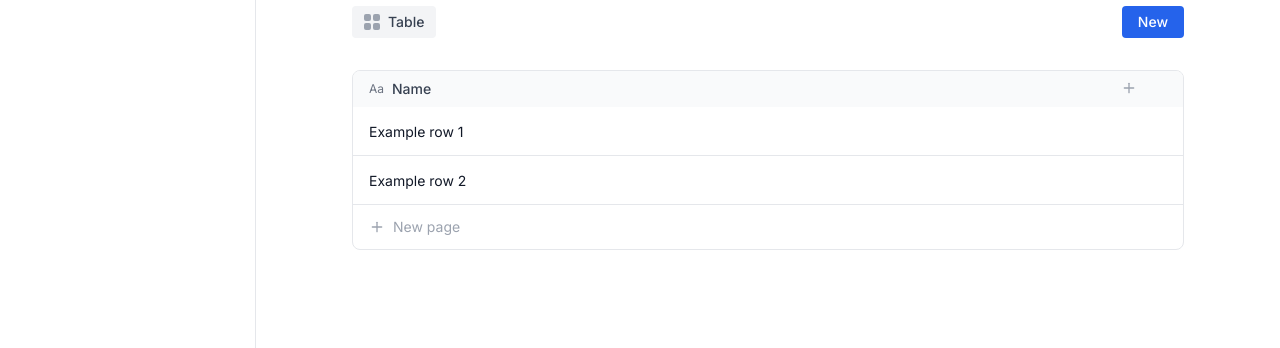
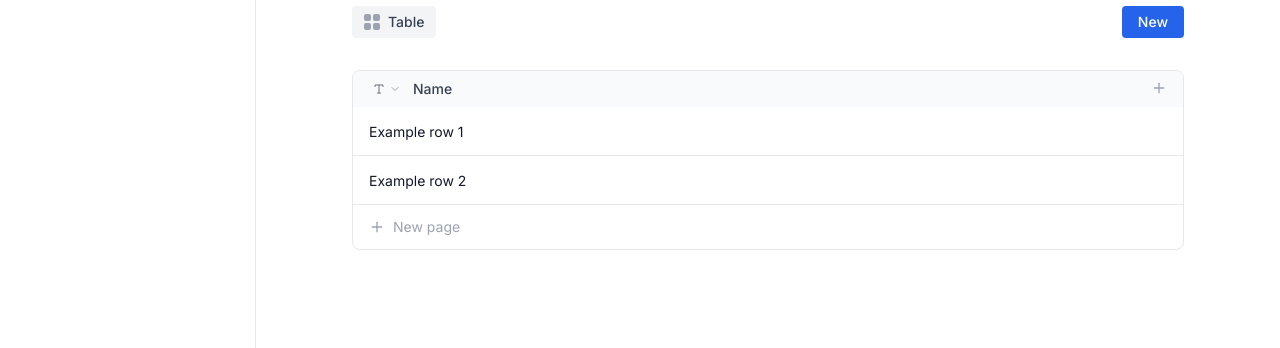
Before and after one commit to rzikydn/Mirov, a React (Vite) app: page /dashboard in a window 1280 px wide. Both pictures are taken after a click on the button "New database 1". Shown: the part 259-607 px from the top of the page. Built offline with nearby package versions, Linux system fonts and the light colour scheme; a web font is replaced by a local one.

Commit message:
Revisi fitur database table

```diff
--- a/src/components/dashboards/DatabaseTable.tsx
+++ b/src/components/dashboards/DatabaseTable.tsx
@@ -1,8 +1,8 @@
-// src/components/dashboards/DatabaseTable.tsx (Notion Style)
+// src/components/dashboards/DatabaseTable.tsx (Notion Style - Enhanced)
 
-import React, { useState } from 'react';
+import React, { useState, useRef } from 'react';
 import { motion } from 'framer-motion';
-import { Plus, MoreHorizontal, Image, FileText, Smile } from 'lucide-react';
+import { Plus, MoreHorizontal, Image, FileText, Smile, Edit3, Calendar, Hash, Type, CheckSquare, ChevronDown } from 'lucide-react';
 import { Database, DatabaseRow } from '../../types/database';
 import { propertyTypes } from '../../constants/dashboard';
 import AddPropertyModal from './modals/AddPropertyModal';
@@ -13,6 +13,51 @@ interface DatabaseTableProps {
   setDatabases: React.Dispatch<React.SetStateAction<Database[]>>;
   darkMode: boolean;
 }
+
+// Property type icons mapping
+const propertyTypeIcons: Record<string, React.ReactNode> = {
+  text: <Type className="w-3 h-3" />,
+  number: <Hash className="w-3 h-3" />,
+  date: <Calendar className="w-3 h-3" />,
+  checkbox: <CheckSquare className="w-3 h-3" />,
+};
+
+// Type Change Dropdown Component
+const TypeChangeDropdown: React.FC<{
+  currentType: string;
+  darkMode: boolean;
+  onTypeChange: (type: string) => void;
+  onClose: () => void;
+}> = ({ currentType, darkMode, onTypeChange, onClose }) => {
+  const types = [
+    { value: 'text', label: 'Text', icon: <Type className="w-4 h-4" /> },
+    { value: 'number', label: 'Number', icon: <Hash className="w-4 h-4" /> },
+    { value: 'date', label: 'Date', icon: <Calendar className="w-4 h-4" /> },
+    { value: 'checkbox', label: 'Checkbox', icon: <CheckSquare className="w-4 h-4" /> },
+  ];
+
+  return (
+    <div className={`absolute top-full left-0 mt-1 ${darkMode ? 'bg-[#2a2a2a]' : 'bg-white'} rounded-lg shadow-lg border ${darkMode ? 'border-gray-700' : 'border-gray-200'} py-1 z-50 min-w-[150px]`}>
+      {types.map((type) => (
+        <button
+          key={type.value}
+          onClick={() => {
+            onTypeChange(type.value);
+            onClose();
+          }}
+          className={`w-full flex items-center gap-2 px-3 py-2 text-sm ${
+            currentType === type.value
+              ? darkMode ? 'bg-blue-600 text-white' : 'bg-blue-100 text-blue-900'
+              : darkMode ? 'text-gray-300 hover:bg-gray-700' : 'text-gray-700 hover:bg-gray-100'
+          }`}
+        >
+          {type.icon}
+          {type.label}
+        </button>
+      ))}
+    </div>
+  );
+};
 
 const DatabaseTable: React.FC<DatabaseTableProps> = ({
   database,
@@ -25,6 +70,10 @@ const DatabaseTable: React.FC<DatabaseTableProps> = ({
   const [isEditingName, setIsEditingName] = useState(false);
   const [editedName, setEditedName] = useState(database.name);
   const [hoveredRow, setHoveredRow] = useState<string | null>(null);
+  const [typeDropdownOpen, setTypeDropdownOpen] = useState<string | null>(null);
+  const newRowRef = useRef<HTMLTableRowElement>(null);
+  const tableContainerRef = useRef<HTMLDivElement>(null);
+  const newColumnRef = useRef<HTMLTableHeaderCellElement>(null);
 
   const updateThisDb = (mutator: (db: Database) => Database) =>
     setDatabases((prev) => prev.map((d) => (d.id === database.id ? mutator(d) : d)));
@@ -78,6 +127,16 @@ const DatabaseTable: React.FC<DatabaseTableProps> = ({
       return { ...db, columns: updatedColumns, rows: updatedRows };
     });
     setShowAddProperty(false);
+
+    // Scroll to new column after it's added
+    setTimeout(() => {
+      if (tableContainerRef.current && newColumnRef.current) {
+        const container = tableContainerRef.current;
+        const column = newColumnRef.current;
+        const scrollLeft = column.offsetLeft - container.offsetWidth + column.offsetWidth + 50;
+        container.scrollTo({ left: scrollLeft, behavior: 'smooth' });
+      }
+    }, 100);
   };
 
   const handleDeleteProperty = (key: string) => {
@@ -120,6 +179,11 @@ const DatabaseTable: React.FC<DatabaseTableProps> = ({
       ),
     };
     updateThisDb((db) => ({ ...db, rows: [...db.rows, newRow] }));
+
+    // Scroll to new row after it's added
+    setTimeout(() => {
+      newRowRef.current?.scrollIntoView({ behavior: 'smooth', block: 'center' });
+    }, 100);
   };
 
   const handleDatabaseNameChange = () => {
@@ -144,7 +208,7 @@ const DatabaseTable: React.FC<DatabaseTableProps> = ({
       initial={{ opacity: 0 }}
       animate={{ opacity: 1 }}
       exit={{ opacity: 0 }}
-      className={`h-full ${darkMode ? 'bg-[#191919]' : 'bg-white'}`}
+      className={`h-full overflow-auto ${darkMode ? 'bg-[#191919]' : 'bg-white'}`}
     >
       {/* Header - Notion Style */}
       <div className="px-8 sm:px-12 lg:px-24 pt-12 pb-4">
@@ -170,7 +234,7 @@ const DatabaseTable: React.FC<DatabaseTableProps> = ({
           </button>
         </div>
 
-        {/* Title */}
+        {/* Title with Edit Icon */}
         <div className="mb-8">
           {isEditingName ? (
             <input
@@ -185,6 +249,7 @@ const DatabaseTable: React.FC<DatabaseTableProps> = ({
               placeholder="Untitled"
             />
           ) : (
+            <div className="flex items-center gap-3 group">
               <h1
                 onClick={() => setIsEditingName(true)}
                 className={`text-4xl font-bold cursor-text ${
@@ -193,6 +258,16 @@ const DatabaseTable: React.FC<DatabaseTableProps> = ({
               >
                 {database.name}
               </h1>
+              <button
+                onClick={() => setIsEditingName(true)}
+                className={`opacity-0 group-hover:opacity-100 transition-opacity p-2 rounded ${
+                  darkMode ? 'hover:bg-gray-800' : 'hover:bg-gray-100'
+                }`}
+                title="Edit title"
+              >
+                <Edit3 className={`w-5 h-5 ${darkMode ? 'text-gray-400' : 'text-gray-500'}`} />
+              </button>
+            </div>
           )}
         </div>
 
@@ -221,34 +296,60 @@ const DatabaseTable: React.FC<DatabaseTableProps> = ({
         </div>
       </div>
 
-      {/* Table - Notion Style */}
-      <div className="px-8 sm:px-12 lg:px-24">
+      {/* Table - Notion Style with Scroll */}
+      <div className="px-8 sm:px-12 lg:px-24 pb-12">
         <div className={`border rounded-lg overflow-hidden ${
           darkMode ? 'border-gray-800' : 'border-gray-200'
         }`}>
+          {/* Scrollable container - only horizontal scroll here */}
+          <div className="overflow-x-auto" ref={tableContainerRef}>
             <table className="w-full">
-            {/* Table Header */}
-            <thead>
-              <tr className={`${darkMode ? 'bg-[#202020]' : 'bg-gray-50'}`}>
+              {/* Table Header - Sticky */}
+              <thead className={`sticky top-0 z-10 ${darkMode ? 'bg-[#202020]' : 'bg-gray-50'}`}>
+                <tr>
                   {database.columns.map((col, index) => (
                     <th
                       key={col.key}
+                      ref={index === database.columns.length - 1 ? newColumnRef : null}
                       className={`text-left px-4 py-2 font-normal ${
-                      index === 0 ? 'w-80' : ''
+                        index === 0 ? 'min-w-[320px]' : 'min-w-[200px]'
                       }`}
                     >
                       <div className="flex items-center gap-2 group">
+                        {/* Type Icon with Dropdown */}
+                        <div className="relative">
+                          <button
+                            onClick={() => setTypeDropdownOpen(typeDropdownOpen === col.key ? null : col.key)}
+                            className={`flex items-center gap-1 px-1 py-0.5 rounded ${
+                              darkMode ? 'hover:bg-gray-700' : 'hover:bg-gray-200'
+                            }`}
+                          >
                             <span className={`text-xs ${darkMode ? 'text-gray-400' : 'text-gray-500'}`}>
-                        Aa
+                              {propertyTypeIcons[col.type] || propertyTypeIcons.text}
                             </span>
+                            <ChevronDown className={`w-3 h-3 ${darkMode ? 'text-gray-500' : 'text-gray-400'}`} />
+                          </button>
+                          {typeDropdownOpen === col.key && (
+                            <TypeChangeDropdown
+                              currentType={col.type}
+                              darkMode={darkMode}
+                              onTypeChange={(type) => handleColumnTypeChange(col.key, type)}
+                              onClose={() => setTypeDropdownOpen(null)}
+                            />
+                          )}
+                        </div>
+
+                        {/* Column Label */}
                         <input
                           value={col.label}
                           onChange={(e) => handleColumnLabelChange(col.key, e.target.value)}
                           className={`text-sm font-medium ${
                             darkMode ? 'text-gray-300 bg-transparent' : 'text-gray-700 bg-transparent'
-                        } border-0 focus:outline-none px-0 py-0`}
+                          } border-0 focus:outline-none px-0 py-0 flex-1`}
                           placeholder="Name"
                         />
+
+                        {/* Delete Button */}
                         <button
                           onClick={() => handleDeleteProperty(col.key)}
                           className={`opacity-0 group-hover:opacity-100 p-1 rounded transition-opacity ${
@@ -260,7 +361,7 @@ const DatabaseTable: React.FC<DatabaseTableProps> = ({
                       </div>
                     </th>
                   ))}
-                <th className="w-12">
+                  <th className="w-12 sticky right-0">
                     <button
                       onClick={() => setShowAddProperty(true)}
                       className={`p-1 rounded ${
@@ -276,9 +377,10 @@ const DatabaseTable: React.FC<DatabaseTableProps> = ({
 
               {/* Table Body */}
               <tbody className={`${darkMode ? 'divide-gray-800' : 'divide-gray-200'} divide-y`}>
-              {database.rows.map((row) => (
+                {database.rows.map((row, rowIndex) => (
                   <tr
                     key={row.id}
+                    ref={rowIndex === database.rows.length - 1 ? newRowRef : null}
                     onMouseEnter={() => setHoveredRow(row.id)}
                     onMouseLeave={() => setHoveredRow(null)}
                     className={`group ${
@@ -309,10 +411,11 @@ const DatabaseTable: React.FC<DatabaseTableProps> = ({
                               type="number"
                               value={prop.value}
                               onChange={(e) => handleValueChange(row.id, col.key, e.target.valueAsNumber)}
+                              placeholder="0"
                               className={`w-full text-sm ${
                                 darkMode
-                                ? 'bg-transparent text-gray-300'
-                                : 'bg-transparent text-gray-900'
+                                  ? 'bg-transparent text-gray-300 placeholder-gray-600'
+                                  : 'bg-transparent text-gray-900 placeholder-gray-400'
                               } border-0 focus:outline-none px-0 py-0`}
                             />
                           )}
@@ -339,7 +442,7 @@ const DatabaseTable: React.FC<DatabaseTableProps> = ({
                         </td>
                       );
                     })}
-                  <td className="px-4 py-3">
+                    <td className="px-4 py-3 sticky right-0">
                       {hoveredRow === row.id && (
                         <button
                           onClick={() => handleDeleteRow(row.id)}
@@ -372,6 +475,7 @@ const DatabaseTable: React.FC<DatabaseTableProps> = ({
             </table>
           </div>
         </div>
+      </div>
 
       {/* Modals */}
       <AddPropertyModal
```
Lines whose indentation alone changed are shown as unchanged.
